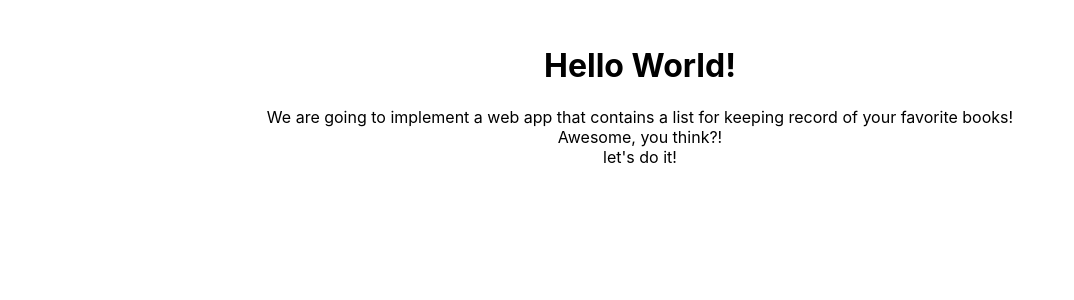
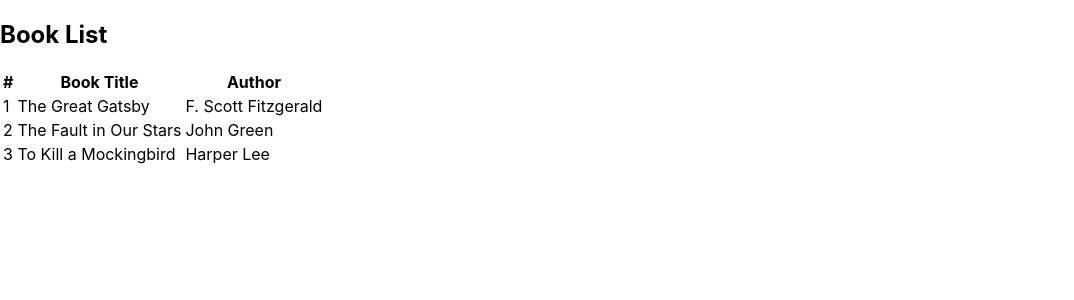
Before and after one commit to sinajhrm/CiC_Nov14, a React (Create React App) app in the folder book-list-app/: page / in a window 1280 px wide. Shown: the top 300 px of the page, without its empty margins (0-1074 px from the left). Built offline with nearby package versions, Linux system fonts and the light colour scheme.

Commit message:
+Showing 3 hardcoded Books from a  child component

```diff
--- a/book-list-app/src/Components/App/App.js
+++ b/book-list-app/src/Components/App/App.js
@@ -1,17 +1,10 @@
 import React from "react";
+import BookList from "../BookList/BookList";
 
-export default function Home() {
+export default function App() {
     return (
         <>
-            <div style={{ padding: "25px", textAlign:"center" }}>
-                <h1>Hello World!</h1>
-                <p>We are going to implement a web app that contains a list for keeping record of your favorite books!
-                    <br />
-                    Awesome, you think?!
-                    <br />
-                    let's do it!
-                </p>
-            </div>
+            <BookList></BookList>
         </>
     )
 }
--- /dev/null
+++ b/book-list-app/src/Components/BookList/BookList.js
@@ -0,0 +1,35 @@
+import React from "react";
+
+export default function BookList() {
+    return (
+        <div>
+            <h2>Book List</h2>
+            <table>
+                <thead>
+                    <tr>
+                        <th>#</th>
+                        <th>Book Title</th>
+                        <th>Author</th>
+                    </tr>
+                </thead>
+                <tbody>
+                    <tr>
+                        <td>1</td>
+                        <td>The Great Gatsby</td>
+                        <td>F. Scott Fitzgerald</td>
+                    </tr>
+                    <tr>
+                        <td>2</td>
+                        <td>The Fault in Our Stars</td>
+                        <td>John Green</td>
+                    </tr>
+                    <tr>
+                        <td>3</td>
+                        <td>To Kill a Mockingbird</td>
+                        <td>Harper Lee</td>
+                    </tr>
+                </tbody>
+            </table>
+        </div>
+    );
+};
```
